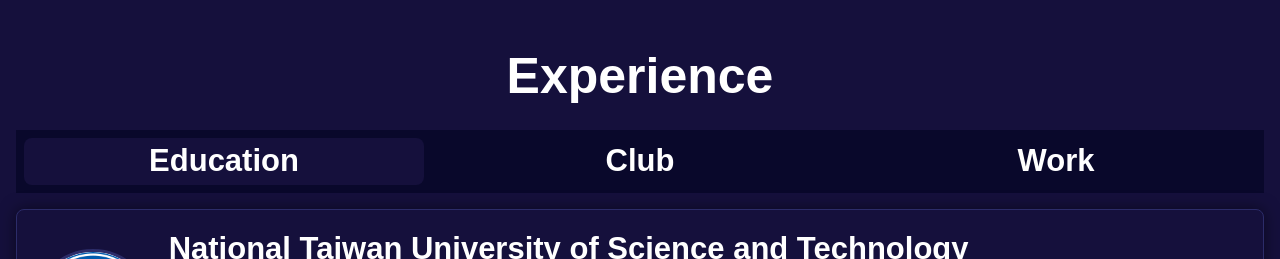
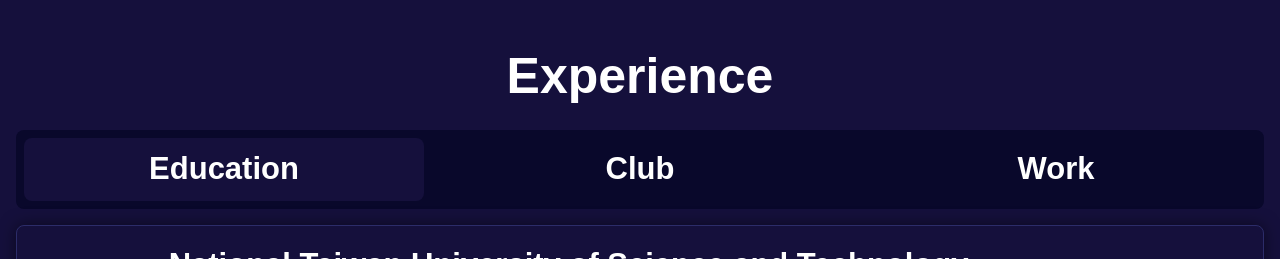
Before and after one commit to fanyuuu2006/fanyu, a Next.js app: page / in a window 1280 px wide. Shown: the part 2809-3068 px from the top of the page. Built offline with nearby package versions, Linux system fonts and the light colour scheme.

Commit message:
fix: 經歷標籤的排版

```diff
--- a/src/components/Index/ExperienceSection/ExperienceSection2.tsx
+++ b/src/components/Index/ExperienceSection/ExperienceSection2.tsx
@@ -38,7 +38,7 @@ export const ExperienceSection = () => {
         <div className="title font-bold">{experienceContent.experience}</div>
         <div
           role="tablist"
-          className="w-full bg-[var(--background-color-dark)] flex justify-between gap-4 p-2"
+          className="w-full bg-[var(--background-color-dark)] rounded-lg flex justify-between gap-4 p-2"
         >
           {Object.keys(profile.experience).map((key) => (
             <button
@@ -48,8 +48,8 @@ export const ExperienceSection = () => {
               aria-controls={key}
               aria-label={experienceContent[key as ExperienceTab]}
               key={key}
-              className={`content text-center font-bold flex-1 transition-all duration-200 ${
-                Tab === key ? "bg-[var(--background-color)] rounded-lg" : ""
+              className={`content text-center font-bold rounded-lg flex-1 p-2 transition-all duration-200 ${
+                Tab === key ? "bg-[var(--background-color)]" : ""
               }`}
               onClick={() => {
                 setTab(key as ExperienceTab);
```
